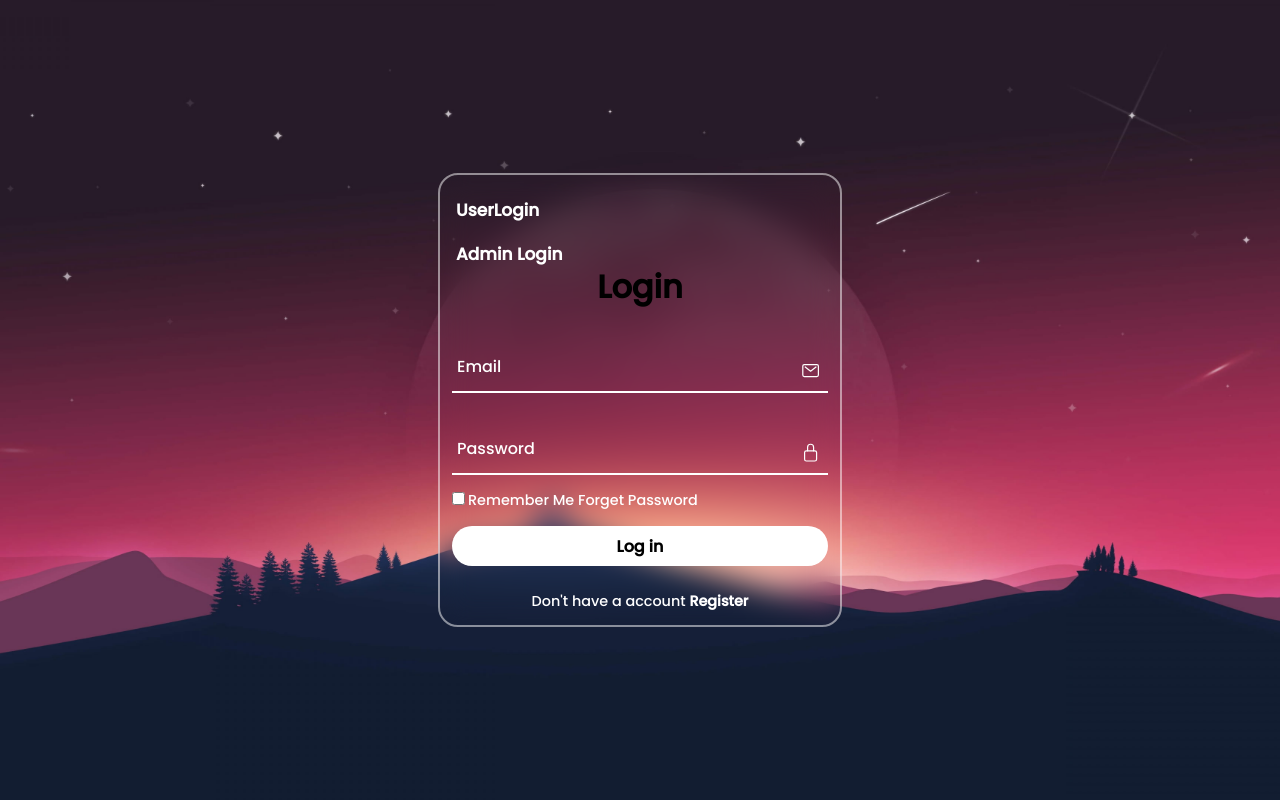
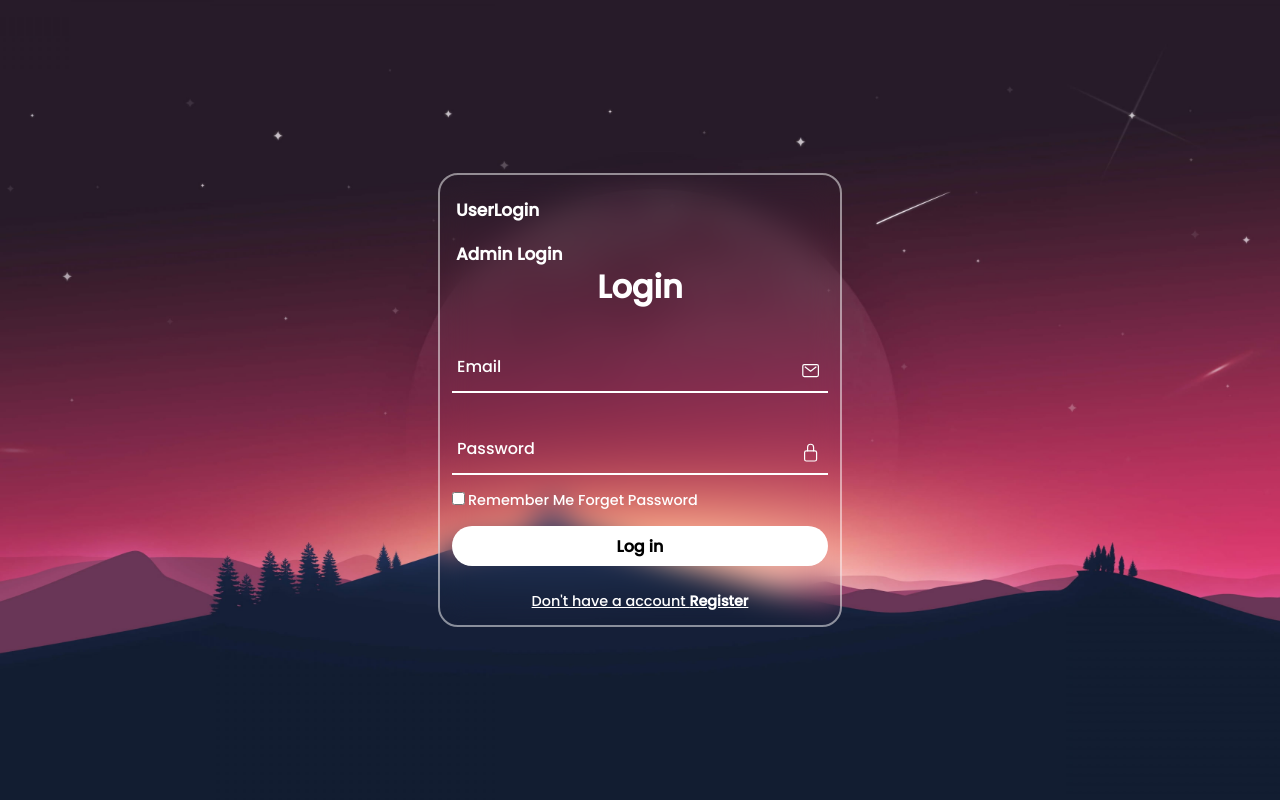
Before and after one commit to Fouziya-28/game-application, a Flask app: page / in a window 1280 px wide. Run offline with Flask 3, Linux system fonts and the light colour scheme.

Commit message:
CSS update

```diff
--- a/Game-Room/static/css/style.css
+++ b/Game-Room/static/css/style.css
@@ -34,7 +34,7 @@ section{
 }
 h2{
     font-size: 2em;
-    color: #000;
+    color: #fff;
     text-align: center;
 }
 .inputbox{
--- a/Game-Room/templates/index.html
+++ b/Game-Room/templates/index.html
@@ -55,7 +55,11 @@
       content: "";
       clear: both;
       display: table;
-    }</style>
+    }
+    .register{
+        text-decoration: underline;
+    }
+    </style>
 <body>
 	  <section>
         <div class="form-box">
```
